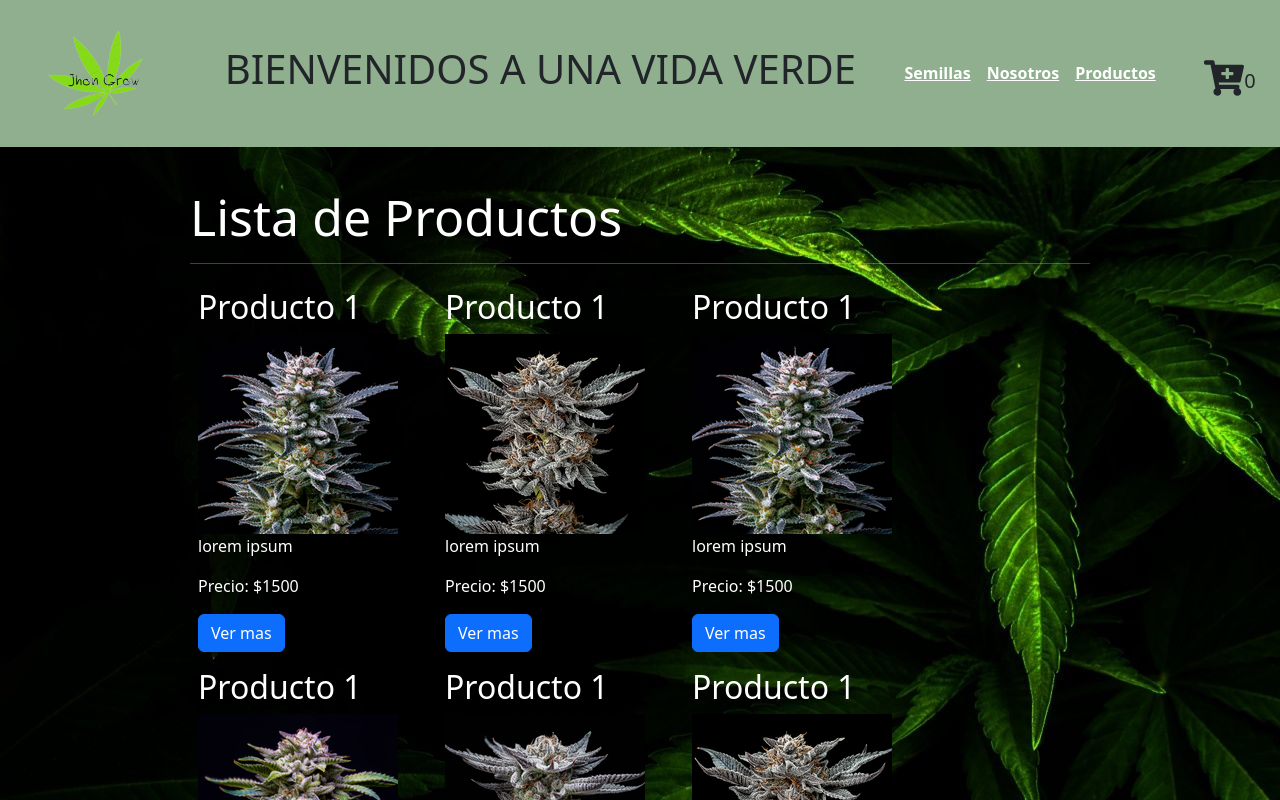
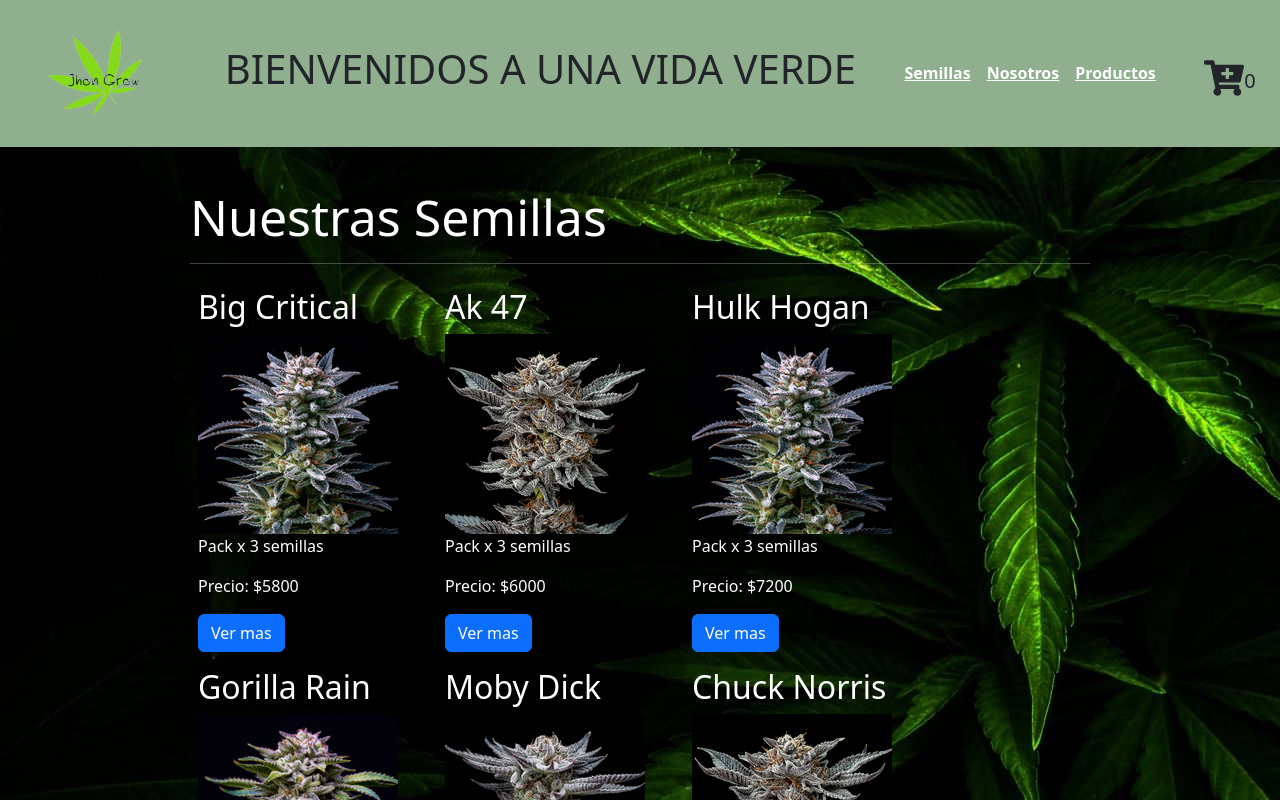
Before and after one commit to juanMaPereyraV/ProyectoReact, a React (Create React App) app: page / in a window 1280 px wide. Shown: the top 800 px of the page. Built offline with nearby package versions, Linux system fonts and the light colour scheme.

Commit message:
cambiando titulos

```diff
--- a/src/components/ItemDetailContainer/ItemDetailContainer.js
+++ b/src/components/ItemDetailContainer/ItemDetailContainer.js
@@ -12,7 +12,7 @@ const ItemDetailContainer = () => {
 
     console.log (itemID)
     console.log (item)
-    console.log (loading)
+    console.log (loading) //se usa provisoriamente porque tira un warning del loading y no compila en Netlify
 
     useEffect (() => {
          setLoading (true)
--- a/src/components/ItemList/ItemList.js
+++ b/src/components/ItemList/ItemList.js
@@ -4,7 +4,7 @@ const ItemList = ({items} ) => {
 
     return (
         <div>
-        <h2 className="list-container-title"> Lista de Productos </h2>
+        <h2 className="list-container-title"> Nuestras Semillas </h2>
         <hr/>
         <div className="row">
             {items.map (producto => <Item key = {producto.id} item={producto} />)}
--- a/src/data/MOCK_DATA.json
+++ b/src/data/MOCK_DATA.json
@@ -1,65 +1,65 @@
  [
     {
         "Id":1,
-        "Nombre": "Producto 1",
-        "Descripcion": "lorem ipsum",
-        "Precio": 1500,
+        "Nombre": "Big Critical",
+        "Descripcion": "Pack x 3 semillas",
+        "Precio": 5800,
         "img": "../images/BigCritical.png"
     },
     {
         "Id":2,
-        "Nombre": "Producto 1",
-        "Descripcion": "lorem ipsum",
-        "Precio": 1500,
+        "Nombre": "Ak 47",
+        "Descripcion": "Pack x 3 semillas",
+        "Precio": 6000,
         "img": "../images/Ak47.png"
     },
     {
         "Id":3,
-        "Nombre": "Producto 1",
-        "Descripcion": "lorem ipsum",
-        "Precio": 1500,
+        "Nombre": "Hulk Hogan",
+        "Descripcion": "Pack x 3 semillas",
+        "Precio": 7200,
         "img": "../images/BigCritical.png"
     },
     {
         "Id":4,
-        "Nombre": "Producto 1",
-        "Descripcion": "lorem ipsum",
-        "Precio": 1500,
+        "Nombre": "Gorilla Rain",
+        "Descripcion": "Pack x 3 semillas",
+        "Precio": 4800,
         "img": "../images/GorillaRainbow.png"
     },
     {
         "Id":5,
-        "Nombre": "Producto 1",
-        "Descripcion": "lorem ipsum",
-        "Precio": 1500,
+        "Nombre": "Moby Dick",
+        "Descripcion": "Pack x 3 semillas",
+        "Precio": 4500,
         "img": "../images/MobyDick.png"
     },
     {
         "Id":6,
-        "Nombre": "Producto 1",
-        "Descripcion": "lorem ipsum",
-        "Precio": 1500,
+        "Nombre": "Chuck Norris",
+        "Descripcion": "Pack x 3 semillas",
+        "Precio": 8000,
         "img": "../images/Ak47.png"
     },
     {
         "Id":7,
-        "Nombre": "Producto 1",
-        "Descripcion": "lorem ipsum",
-        "Precio": 1500,
+        "Nombre": "Kick Ass",
+        "Descripcion": "Pack x 3 semillas",
+        "Precio": 4100,
         "img": "../images/Ak47.png"
     },
     {
         "Id":8,
-        "Nombre": "Producto 1",
-        "Descripcion": "lorem ipsum",
-        "Precio": 1500,
+        "Nombre": "Lemon Haze",
+        "Descripcion": "Pack x 3 semillas",
+        "Precio": 6200,
         "img": "../images/GorillaRainbow.png"
     },
     {
         "Id":9,
-        "Nombre": "Producto 1",
-        "Descripcion": "lorem ipsum",
-        "Precio": 1500,
+        "Nombre": "Mohan CBD",
+        "Descripcion": "Pack x 3 semillas",
+        "Precio": 3900,
         "img": "../images/BigCritical.png"
     }
 
```
